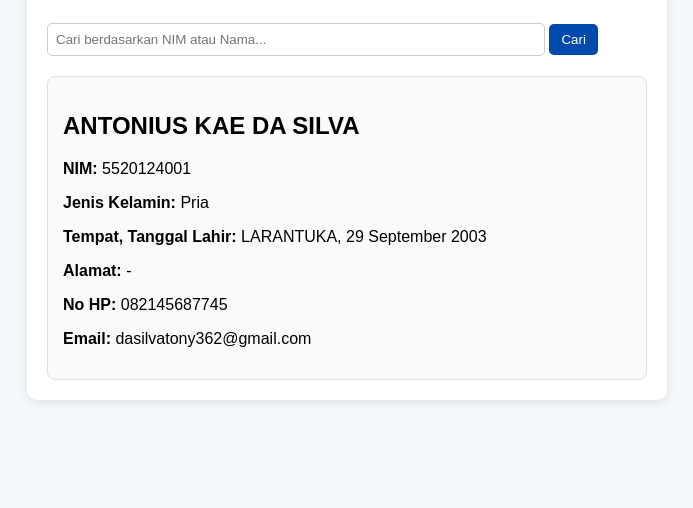
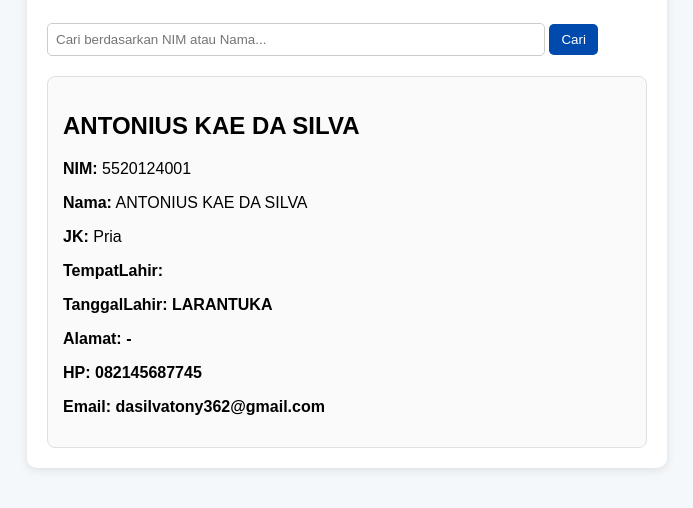
Before and after one commit to Onallpakkyou/project_mahasiswa_Onalld, a plain HTML site: page index.html in a window 1280 px wide. Both pictures are taken after a click on the button "Cari". Shown: the part 198-706 px from the top of the page, without its empty margins (293-986 px from the left). Drawn offline with Linux system fonts and the light colour scheme.

Commit message:
Add files via upload

```diff
--- a/index.html
+++ b/index.html
@@ -30,10 +30,12 @@
         resultDiv.innerHTML = `
           <h2>${mahasiswa.Nama}</h2>
           <p><b>NIM:</b> ${mahasiswa.NIM}</p>
-          <p><b>Jenis Kelamin:</b> ${mahasiswa.JK}</p>
-          <p><b>Tempat, Tanggal Lahir:</b> ${mahasiswa.TempatLahir}, ${mahasiswa.TanggalLahir}</p>
+          <p><b>Nama:</b> ${mahasiswa.Nama}</p>
+          <p><b>JK:</b> ${mahasiswa.JK}</p>
+          <p><b>TempatLahir:</p>
+          <p><b>TanggalLahir:</b> ${mahasiswa.TempatLahir}</p>
           <p><b>Alamat:</b> ${mahasiswa.Alamat || '-'}</p>
-          <p><b>No HP:</b> ${mahasiswa.HP}</p>
+          <p><b>HP:</b> ${mahasiswa.HP}</p>
           <p><b>Email:</b> ${mahasiswa.Email}</p>
         `;
       } else {
```
